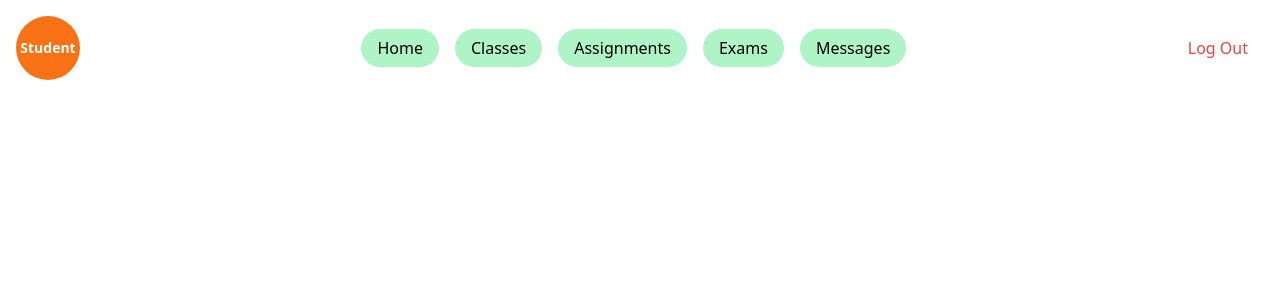
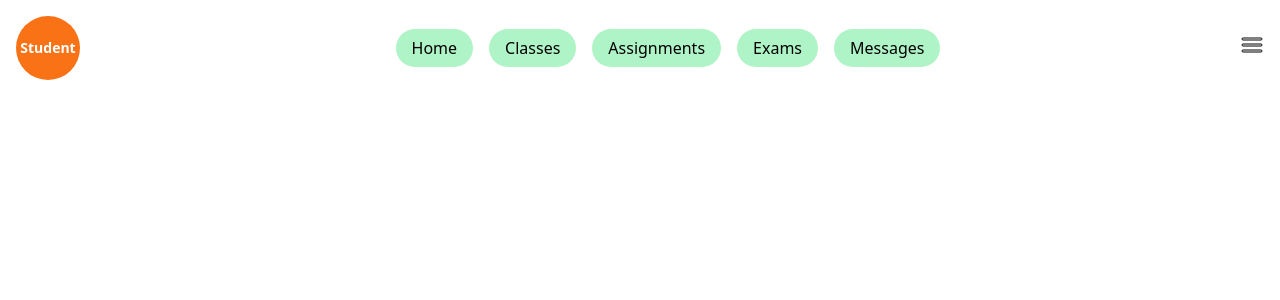
Before and after one commit to SamirKhan21860/LearnTogether, a Flask app: page /assign in a window 1280 px wide. Shown: the top 300 px of the page. Run offline with Flask 3, Linux system fonts and the light colour scheme; a user stored in the database is signed in; some libraries are stand-ins or nearby versions.

Commit message:
responsive nav bar and menu

```diff
--- a/templates/layout.html
+++ b/templates/layout.html
@@ -20,9 +20,9 @@
         </div>
 
         <!-- Nav item list -->
-        <div class="flex items-center justify-end space-x-4">
+        <!-- <div class="flex items-center justify-end space-x-4"> -->
             {% if session["user_id"] %}
-            <ul class="flex space-x-4 m-auto text-gray">
+            <ul class="flex space-x-4 m-auto text-gray max-lg:hidden">
                 <li><a class="bg-[#aff4c6] rounded-full px-4 py-2 hover:bg-black hover:text-[#aff4c6] transition duration-300"
                         href="/">Home</a></li>
                 <li><a class="bg-[#aff4c6] rounded-full px-4 py-2 hover:bg-black hover:text-[#aff4c6] transition duration-300"
@@ -34,10 +34,9 @@
                 <li><a class="bg-[#aff4c6] rounded-full px-4 py-2 hover:bg-black hover:text-[#aff4c6] transition duration-300"
                         href="/messages">Messages</a></li>
             </ul>
-        </div>
 
         <!-- Burger Menu Button -->
-        <div class="md:hidden">
+        <div class="max-lg:block">
             <button id="burger-menu" class="text-black hover:text-gray-800 focus:outline-none">
                 <svg class="w-6 h-6" fill="none" stroke="currentColor" viewBox="0 0 24 24"
                     xmlns="http://www.w3.org/2000/svg">
@@ -51,11 +50,6 @@
                 <a href="#" class="dropdown-item">User</a>
                 <a href="#" class="dropdown-item">Settings</a>
                 <a href="#" class="dropdown-item">Logout</a>
-            </div>
-        </div>
-
-        <!-- Burger Menu Content -->
-        <div id="burger-menu-content"
             class="hidden md:flex flex-col md:flex-row md:items-center md:space-x-4 mt-4 md:mt-0">
             <!-- ... existing menu items ... -->
             <ul class="logout">
```
Also changed, not shown: 1 other file.
